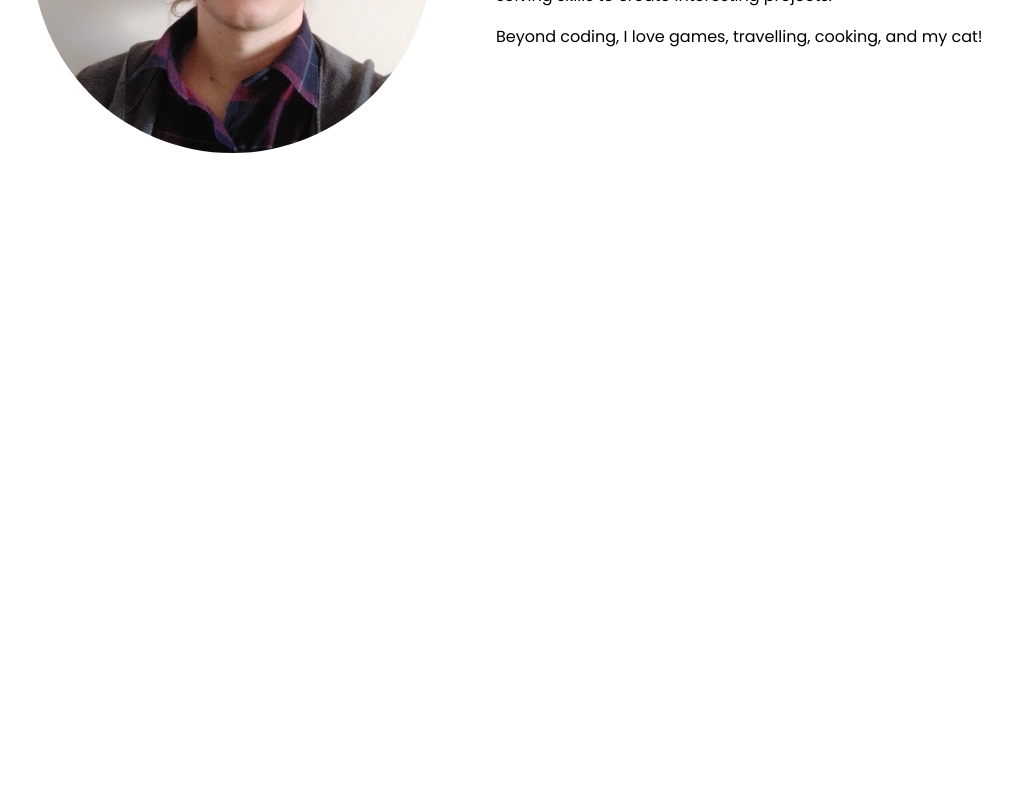
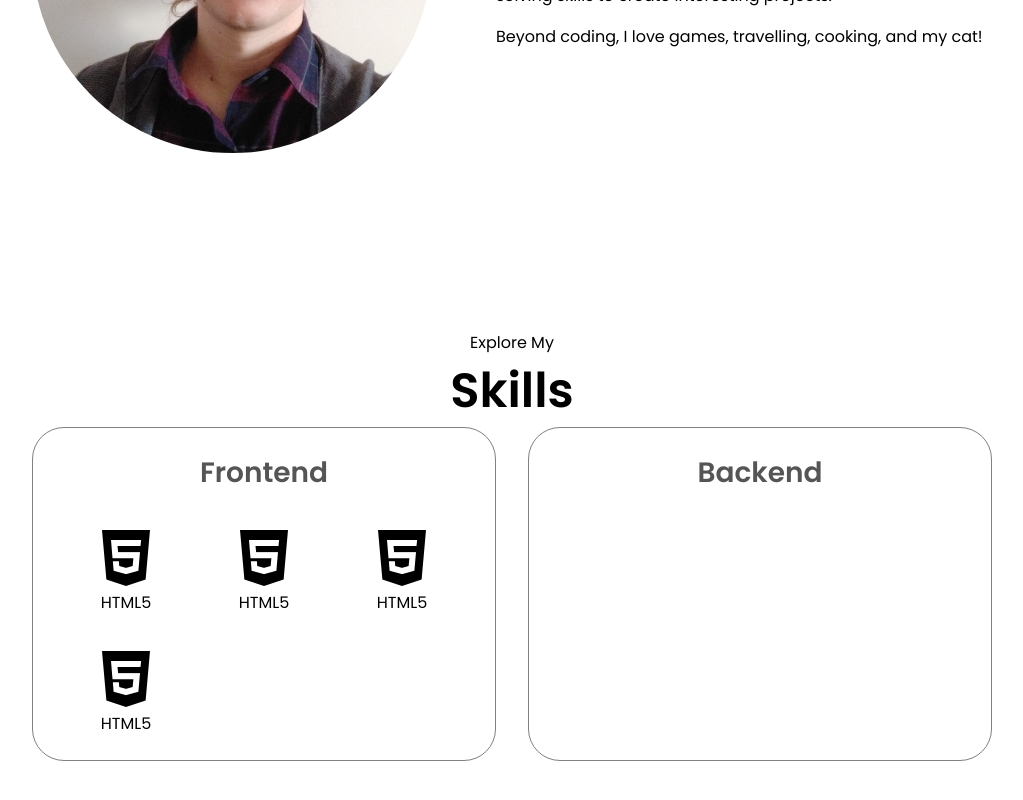
Before and after one commit to MLaz95/portfolio-frontend, a Vue app: page / in a window 1280 px wide. Shown: the part 1270-2070 px from the top of the page, without its empty margins (128-1151 px from the left). Before the commit the page ends 1568 px from the top, so only its background shows below. Built offline with nearby package versions, Linux system fonts and the light colour scheme.

Commit message:
skill section outline

```diff
--- a/src/App.vue
+++ b/src/App.vue
@@ -2,12 +2,14 @@
   import Nav from './components/Nav.vue'
   import Hero from './components/Hero.vue'
   import About from './components/About.vue'
+  import Skills from './components/Skills.vue'
 
   export default{
     components:{
       Nav,
       Hero,
       About,
+      Skills,
     }
   }
 
@@ -17,6 +19,7 @@
   <Nav></Nav>
   <Hero></Hero>
   <About></About>
+  <Skills></Skills>
 </template>
 
 <style scoped>
--- a/src/components/Nav.vue
+++ b/src/components/Nav.vue
@@ -4,7 +4,7 @@
 
         <ul class="links">
             <li><a href="">About</a></li>
-            <li><a href="">Experience</a></li>
+            <li><a href="">Skills</a></li>
             <li><a href="">Projects</a></li>
             <li><a href="">Contact</a></li>
         </ul>
--- /dev/null
+++ b/src/components/Skills.vue
@@ -0,0 +1,77 @@
+<template>
+    <section>
+        <p class="section__text">Explore My</p>
+        <h1 class="title">Skills</h1>
+
+        <div class="skills-container">
+            <div class="skill-box">
+                <h2 class="skill-sub-title">Frontend</h2>
+                <div class="skills-wrapper">
+                    <div class="skill-item">
+                        <i class="fa-brands fa-html5"></i>
+                        <div>HTML5</div>
+                    </div>
+                    <div class="skill-item">
+                        <i class="fa-brands fa-html5"></i>
+                        <div>HTML5</div>
+                    </div>
+                    <div class="skill-item">
+                        <i class="fa-brands fa-html5"></i>
+                        <div>HTML5</div>
+                    </div>
+                    <div class="skill-item">
+                        <i class="fa-brands fa-html5"></i>
+                        <div>HTML5</div>
+                    </div>
+                </div>
+            </div>
+            <div class="skill-box">
+                <h2 class="skill-sub-title">Backend</h2>
+                <div class="skills-wrapper">
+
+                </div>
+            </div>
+        </div>
+    </section>
+</template>
+
+<style>
+    .skills-container{
+        display: flex;
+        gap: 2rem;
+    }
+
+    .skill-box{
+        /* background-color: pink; */
+        /* height: 100px; */
+        /* test */
+        flex: 1;
+        border-radius: 2rem;
+        border: 1px solid gray;
+
+        text-align: center;
+        padding: 1.5rem;
+    }
+
+    .skill-sub-title{
+        color: rgb(85, 85, 85);
+        font-weight: 600;
+        font-size: 1.75rem;
+        margin-bottom: 2rem;
+    }
+
+    .skills-wrapper{
+        display: flex;
+        justify-content: start;
+        flex-wrap: wrap;
+        row-gap: 2rem;
+    }
+
+    .skills-wrapper .fa-brands{
+        font-size: 4rem;
+    }
+
+    .skill-item{
+        width: calc(100% / 3);
+    }
+</style>
```
